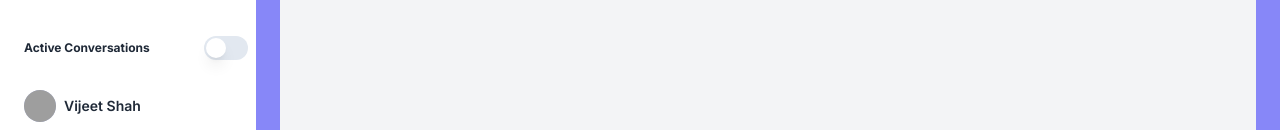
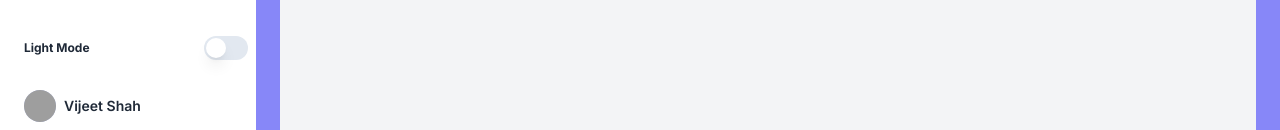
Before and after one commit to vijeet-shah/immi-lawyer-chat, a Next.js app: page /chat in a window 1280 px wide. Shown: the part 300-430 px from the top of the page. Built offline with nearby package versions, Linux system fonts and the light colour scheme; grey boxes are pictures that could not be loaded.

Commit message:
bug: small fix

```diff
--- a/src/components/Sidebar.tsx
+++ b/src/components/Sidebar.tsx
@@ -69,7 +69,7 @@ const Sidebar: React.FC = () => {
           <span
             className={cn("font-bold", darkMode ? "text-white" : "text-dark")}
           >
-            Active Conversations
+            {darkMode ? "Dark" : "Light"} Mode
           </span>
           <Switch
             checked={darkMode}
```
